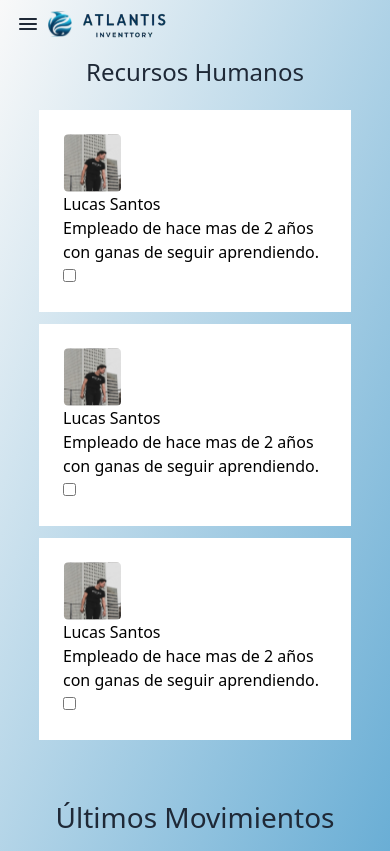
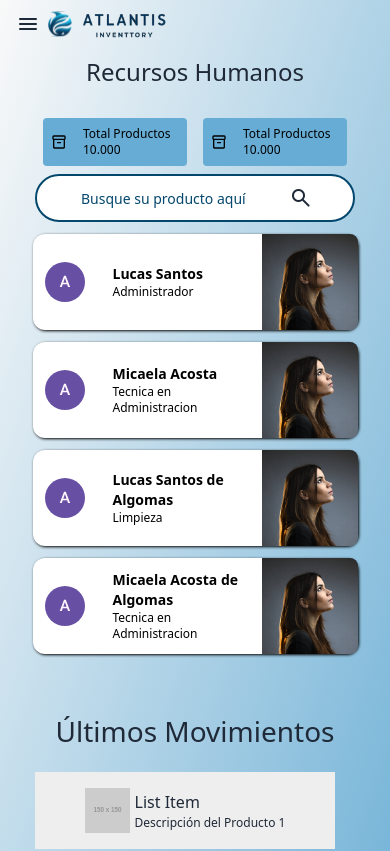
Before and after one commit to No-Country/s13-12-n-java, a React (Vite) app in the folder front-vite/: page /human-resources in a window 390 px wide. Shown: the top 851 px of the page. Built offline with nearby package versions, Linux system fonts and the light colour scheme.

Commit message:
feat: Vista mobile terminada

```diff
--- a/front-vite/src/components/CardEmpleyments.jsx
+++ b/front-vite/src/components/CardEmpleyments.jsx
@@ -1,10 +1,13 @@
 export default function CardEmpleyments({image, name, cargo}) {
   return (
-    <div className='bg-white p-6 w-4/5'>
-        <img src={image} alt={image} />
-        <h1 className="text-black">{name}</h1>
-        <p className="text-black">{cargo}</p>
-        <input type="checkbox" />
+    <div className='bg-white flex justify-between items-center gap-4 rounded-xl shadow-lg w-5/6' style={{ boxShadow: '1px 1px 3px black'}}>
+        <img className="m-3" src="./images/logoName.svg" alt="nameId" />
+        <img className="order-3 w-24 rounded-r-lg" src={image} alt={image} />
+        <div className=" w-full flex flex-col items-start">
+          <h1 className="text-black sm:text-xl text-sm font-bold">{name}</h1>
+          <p className="text-black text-xs sm:text-lg">{cargo}</p>
+        </div>
+        <input className="hidden" type="checkbox" />
     </div>
   )
 }
--- a/front-vite/src/components/InventSearch.jsx
+++ b/front-vite/src/components/InventSearch.jsx
@@ -4,7 +4,7 @@ import BoxInvent from "./BoxInvent";
 
 export default function InventSearch() {
   return (
-    <div className="w-80">
+    <div className="w-80 lg:hidden">
         <BoxInvent />
         <Searchbar />
     </div>
--- a/front-vite/src/pages/humanResources/HumanResources.jsx
+++ b/front-vite/src/pages/humanResources/HumanResources.jsx
@@ -2,34 +2,42 @@ import Shortcuts from "../../components/Shortcuts";
 import IndexPage from "../../components/ProductosLast";
 import { useMediaQuery } from "react-responsive";
 import CardEmpleyments from "../../components/CardEmpleyments";
+import InventSearch from "../../components/InventSearch";
 
 export default function HumanResources() {
   const isMobile = useMediaQuery({ maxWidth: 1023 });
 
   const employees = [
     {
-        image: "/images/ropa/image1.svg",
+      image: "/images/image-ej.jpg",
       name: "Lucas Santos",
-        cargo: "Empleado de hace mas de 2 años con ganas de seguir aprendiendo."
+      cargo: "Administrador",
     },
     {
-        image: "/images/ropa/image1.svg",
-        name: "Lucas Santos",
-        cargo: "Empleado de hace mas de 2 años con ganas de seguir aprendiendo."
+      image: "/images/image-ej.jpg",
+      name: "Micaela Acosta",
+      cargo: "Tecnica en Administracion",
     },
     {
-        image: "/images/ropa/image1.svg",
-        name: "Lucas Santos",
-        cargo: "Empleado de hace mas de 2 años con ganas de seguir aprendiendo."
+      image: "/images/image-ej.jpg",
+      name: "Lucas Santos de Algomas",
+      cargo: "Limpieza",
+    },
+    {
+      image: "/images/image-ej.jpg",
+      name: "Micaela Acosta de Algomas",
+      cargo: "Tecnica en Administracion",
     },
   ];
 
-
   return (
-    <div className="xl:grid xl:grid-cols-3 max-h-screen flex flex-col items-center gap-10">
-      <div className="xl:col-span-2 xl:mt-5">
+    <div className="xl:grid xl:grid-cols-3 flex flex-col items-center gap-10">
+      <div className="xl:col-span-2 xl:mt-5 w-full">
         <div className="xl:col-span-2 xl:mt-5 flex items-center justify-center flex-col gap-3">
-            <h1 className="text-center lg:text-left text-2xl mb-2.5">Recursos Humanos</h1>
+          <h1 className="text-center lg:text-left text-2xl mb-2.5">
+            Recursos Humanos
+          </h1>
+          <InventSearch/>
           {employees.map((employees, index) => (
             <CardEmpleyments
               key={index}
@@ -37,11 +45,8 @@ export default function HumanResources() {
               name={employees.name}
               cargo={employees.cargo}
             />
-            ) )}
-
-
+          ))}
         </div>
-
       </div>
 
       <div className="xl:col-span-1 flex flex-col items-center xl:mt-8">
```
Also changed, not shown: front-vite/public/images/image-ej.jpg (added). Lines whose indentation alone changed are shown as unchanged.
